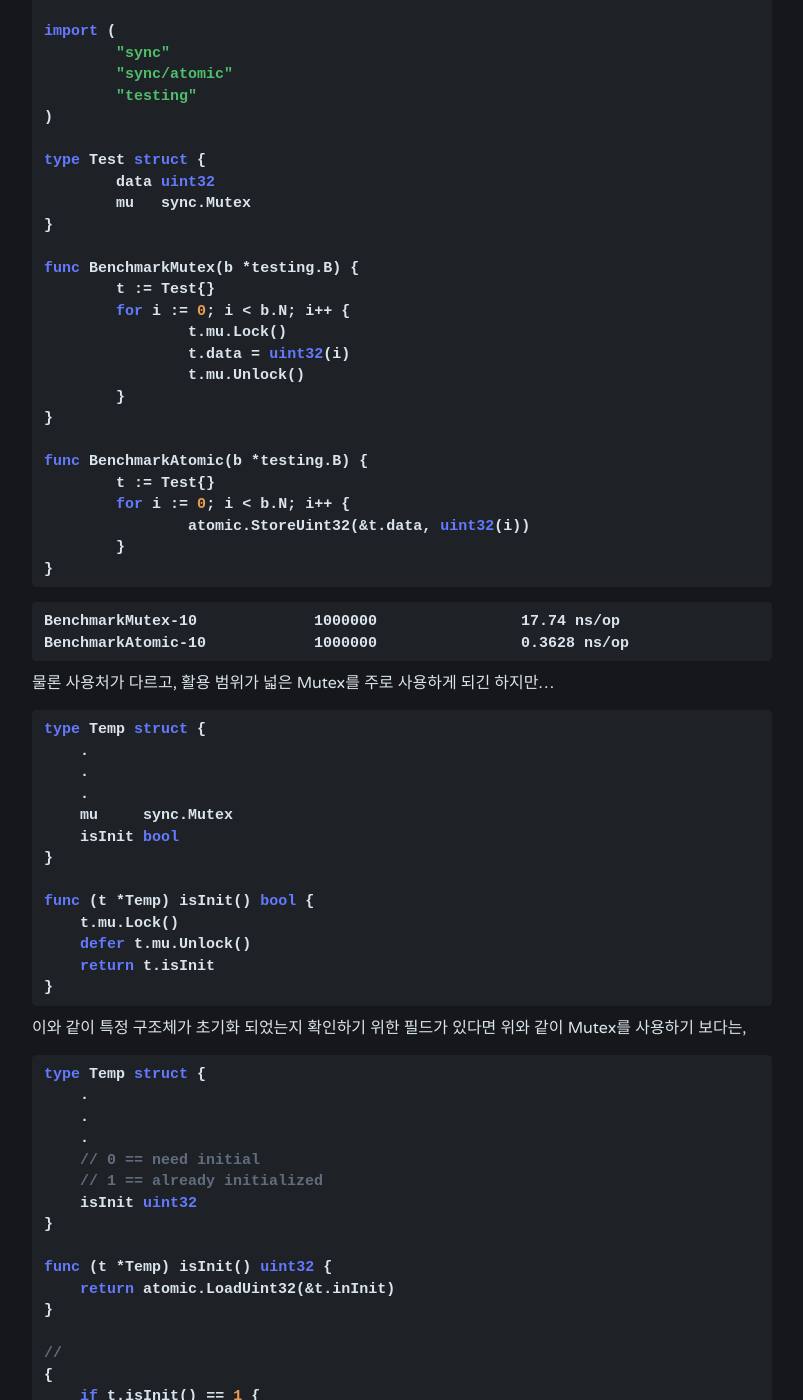
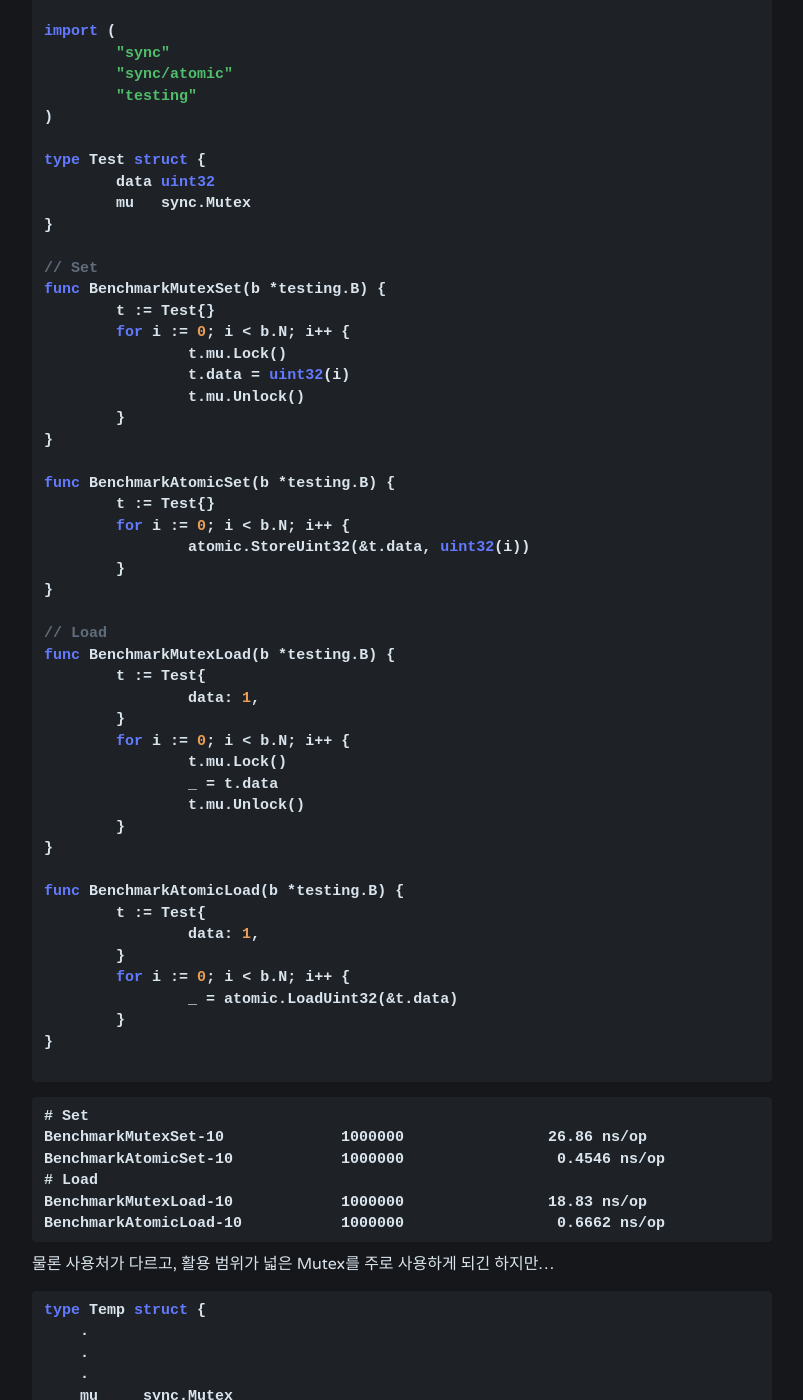
Before and after one commit to dbadoy/dbadoy.github.io, a Jekyll site: the page built from _posts/2022-08-07-concurrent.md, in a window 1280 px wide and 1400 px high, scrolled down 575 px. Shown: the whole window, without its empty margins (238-1041 px from the left). Built offline with Jekyll 4.4.1, drawn with Linux system fonts in a browser that asks for light colours; nearby versions of some CDN libraries; comment, search, counter and statistics services are not loaded.

Commit message:
add Load case

````diff
--- a/_posts/2022-08-07-concurrent.md
+++ b/_posts/2022-08-07-concurrent.md
@@ -25,7 +25,8 @@ type Test struct {
 	mu   sync.Mutex
 }
 
-func BenchmarkMutex(b *testing.B) {
+// Set
+func BenchmarkMutexSet(b *testing.B) {
 	t := Test{}
 	for i := 0; i < b.N; i++ {
 		t.mu.Lock()
@@ -34,17 +35,43 @@ func BenchmarkMutex(b *testing.B) {
 	}
 }
 
-func BenchmarkAtomic(b *testing.B) {
+func BenchmarkAtomicSet(b *testing.B) {
 	t := Test{}
 	for i := 0; i < b.N; i++ {
 		atomic.StoreUint32(&t.data, uint32(i))
 	}
 }
+
+// Load
+func BenchmarkMutexLoad(b *testing.B) {
+	t := Test{
+		data: 1,
+	}
+	for i := 0; i < b.N; i++ {
+		t.mu.Lock()
+		_ = t.data
+		t.mu.Unlock()
+	}
+}
+
+func BenchmarkAtomicLoad(b *testing.B) {
+	t := Test{
+		data: 1,
+	}
+	for i := 0; i < b.N; i++ {
+		_ = atomic.LoadUint32(&t.data)
+	}
+}
+
 ```
 
 ```
-BenchmarkMutex-10             1000000                17.74 ns/op
-BenchmarkAtomic-10            1000000                0.3628 ns/op
+# Set
+BenchmarkMutexSet-10             1000000                26.86 ns/op
+BenchmarkAtomicSet-10            1000000                 0.4546 ns/op
+# Load
+BenchmarkMutexLoad-10            1000000                18.83 ns/op
+BenchmarkAtomicLoad-10           1000000                 0.6662 ns/op
 ```
 
 물론 사용처가 다르고, 활용 범위가 넓은 Mutex를 주로 사용하게 되긴 하지만...
````
